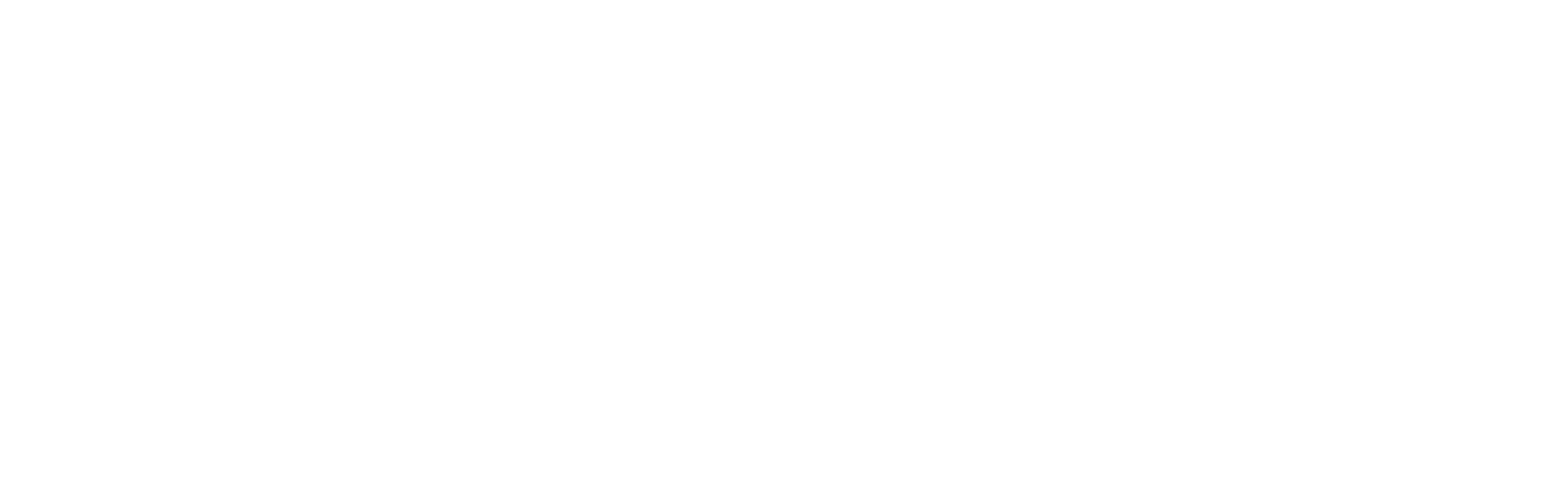
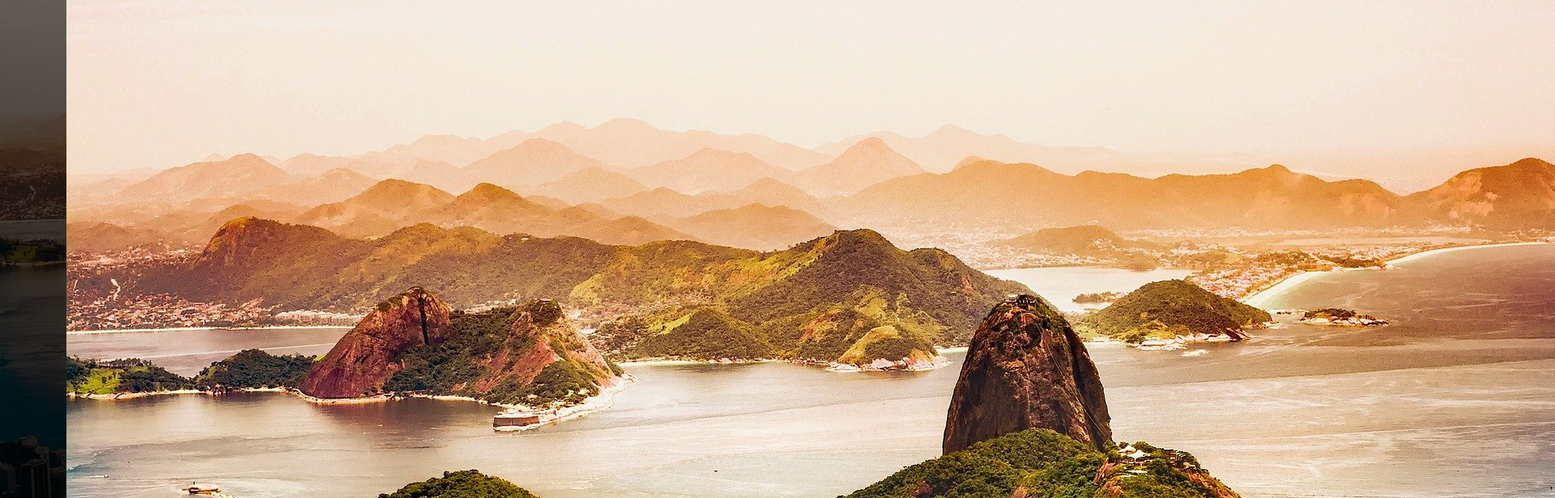
Before and after one commit to moniquegouveia/visit-rio, a plain HTML site: page index.html in a window 1280 px wide. Shown: the top 616 px of the page at 81% size, 1920 px wide, since content can reach past the window. Drawn offline with nearby package versions, Linux system fonts and the light colour scheme.

Commit message:
added banner image to the cointainer

```diff
--- a/index.html
+++ b/index.html
@@ -9,6 +9,10 @@
     <link rel="stylesheet" href="https://cdn.jsdelivr.net/npm/bootstrap@5.1.3/dist/css/bootstrap.min.css">
 </head>
 <body>
-    <section class="header"></section>
+    <section class="header">
+        <div class="container">
+            <img src="assets/banner.jpg" alt="">
+        </div>
+    </section>
 </body>
 </html>
--- a/style.css
+++ b/style.css
@@ -6,5 +6,8 @@
 
 .header {
     height: 100%;
-    background-image: linear-gradient(rgba(0,0,0,0.6),rgba(0,0,0.6), url(assets/banner.jpg);
+    background-image: linear-gradient(rgba(0,0,0,0.6),rgba(0,0,0.6)), url(assets/banner.jpg);
+    background-size: cover;
+    background-position: center;
+    background-attachment: fixed;
     }
```
